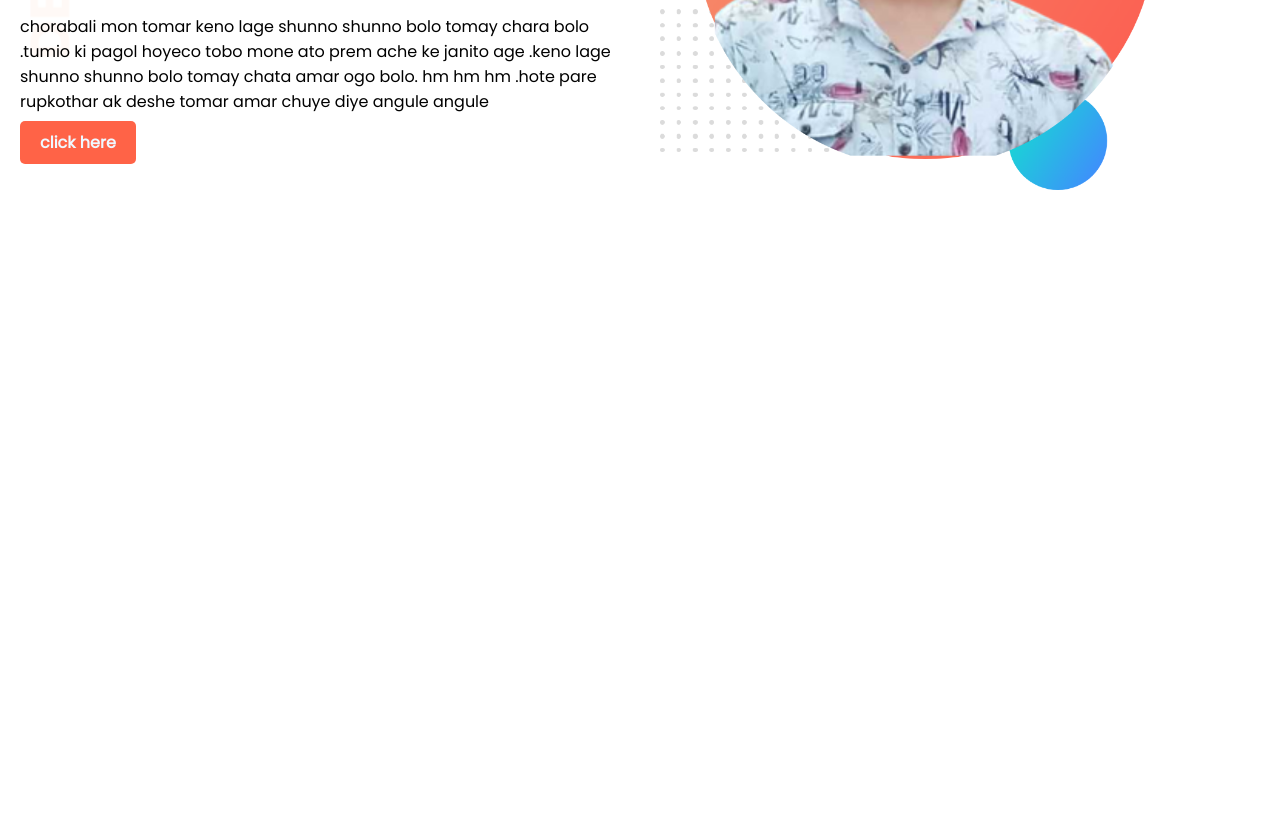
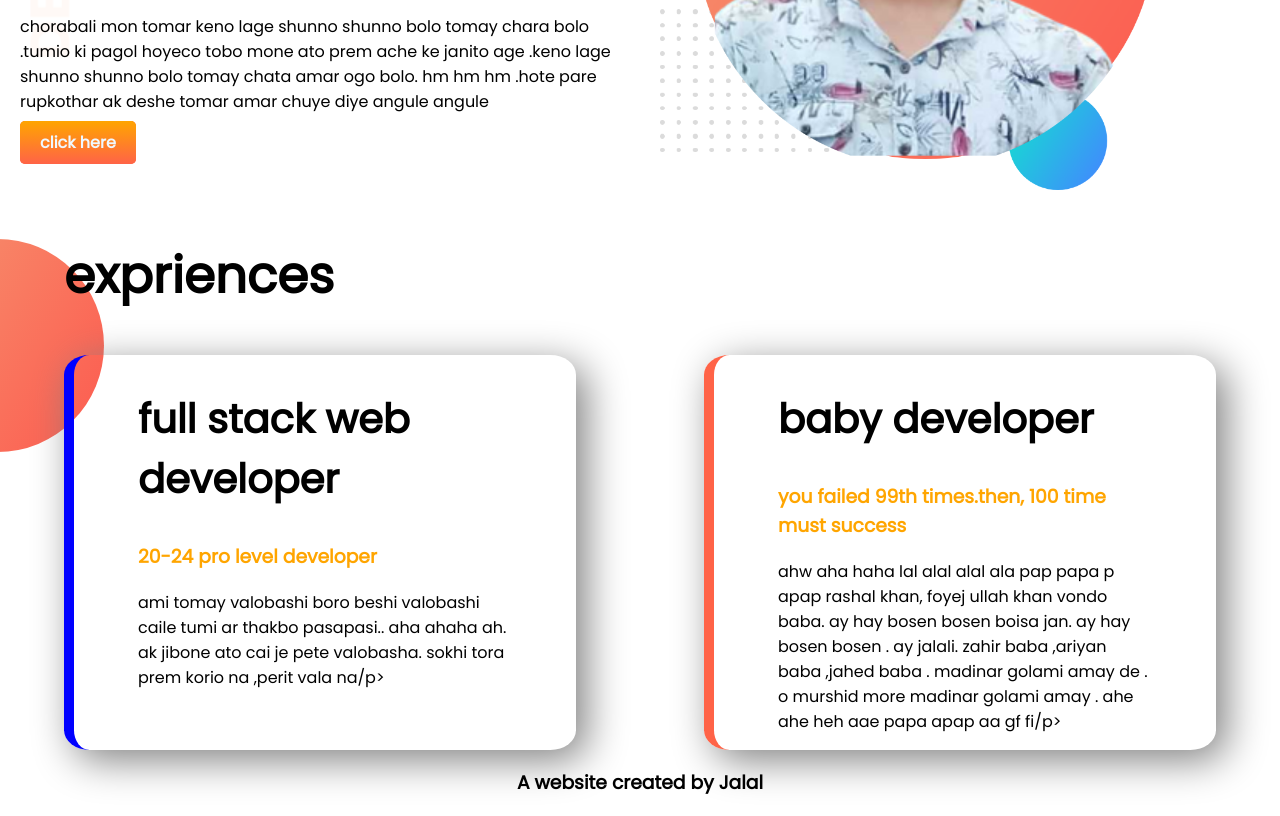
Before and after one commit to Jalalemon/khela-shuru, a plain HTML site: page index.html in a window 1280 px wide. Shown: the part 302-1118 px from the top of the page. Before the commit the page ends 800 px from the top, so only its background shows below. Drawn offline with Linux system fonts and the light colour scheme.

Commit message:
khela shuru

```diff
--- a/index.html
+++ b/index.html
@@ -12,7 +12,7 @@
     <link href="https://fonts.googleapis.com/css2?family=Poppins&display=swap" rel="stylesheet">
 </head>
 <body>
- <section class="banner">
+ <section class="banner flexible-container">
    <div class="bibi"><h1>welcome to</h1>
 <h1> <span class="ba">JALAL'S</span> world</h1>
 
@@ -27,5 +27,26 @@
 
     </div>
  </section>
+ <section class="exprience-area">
+    <h1 class="dure">expriences</h1>
+    <div class="flexible-container">
+        <div id="nana" class="bibi expriences">
+            <h2> full stack web developer</h2>
+            <h3 class="ba"> 20-24 pro level developer</h3>
+            <p> ami tomay valobashi boro beshi valobashi caile tumi ar thakbo pasapasi.. aha ahaha ah. ak jibone ato cai je pete
+                valobasha. sokhi tora prem korio na ,perit vala na/p>
+        </div>
+        <div id="nani" class="bibi expriences">
+            <h2> baby developer </h2>
+            <h3 class="ba"> you failed 99th times.then, 100 time must success</h3>
+            <p> ahw aha haha lal alal alal ala pap papa p apap rashal khan, foyej ullah khan vondo baba. ay hay bosen bosen
+                boisa jan. ay hay bosen bosen . ay jalali. zahir baba ,ariyan baba ,jahed baba . madinar golami amay de . o
+                murshid more madinar golami amay . ahe ahe heh aae papa apap aa gf fi/p>
+        </div>
+    </div>
+ </section>
 </body>
+<footer>
+   <h3> A website created by Jalal</h3>
+</footer>
 </html>
--- a/style.css
+++ b/style.css
@@ -17,7 +17,10 @@ h1 {
     font-size: 50px;
 
 }
-section {
+h2 {
+    font-size: 40px;
+}
+.flexible-container {
     display: flex;
 }
 .bibi {
@@ -35,9 +38,37 @@ section {
     padding: 10px 20px;
     border-radius: 5px;
     font-weight: 700;
-    background-image: linear-gradient(orange rgb(171, 43, 21)) ;
+    background-image: linear-gradient(orange, tomato) ;
 }
 .banner {
     background-image: url(top-banner.png);
     background-repeat: no-repeat;
 }
+.expriences {
+    box-shadow: 10px 10px 40px gray;
+    padding-left: 5%;
+    padding-right: 5%;
+    margin-right: 5%;
+    margin-left: 5%;
+    width: 50%;
+    border-radius: 5%;
+
+}
+.dure {
+    padding-left: 5%;
+}
+.exprience-area {
+    background-image: url(exp-bg.png);
+    background-repeat: no-repeat;
+}
+#nana {
+border-left: 10px solid blue;
+}
+#nani {
+border-left: 10px solid tomato;
+}
+
+footer{
+    text-align: center;
+
+}
```
Also changed, not shown: dream-bg.png (added), exp-bg.png (added).
